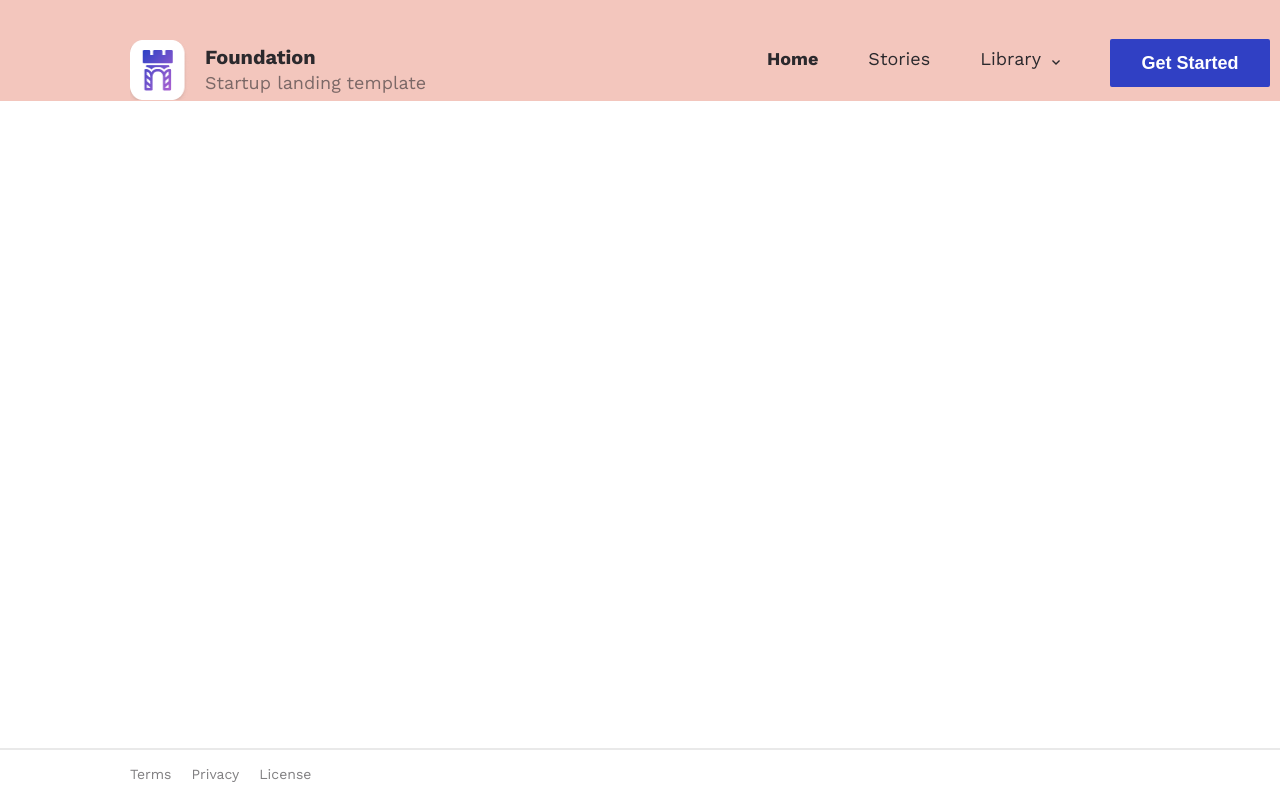
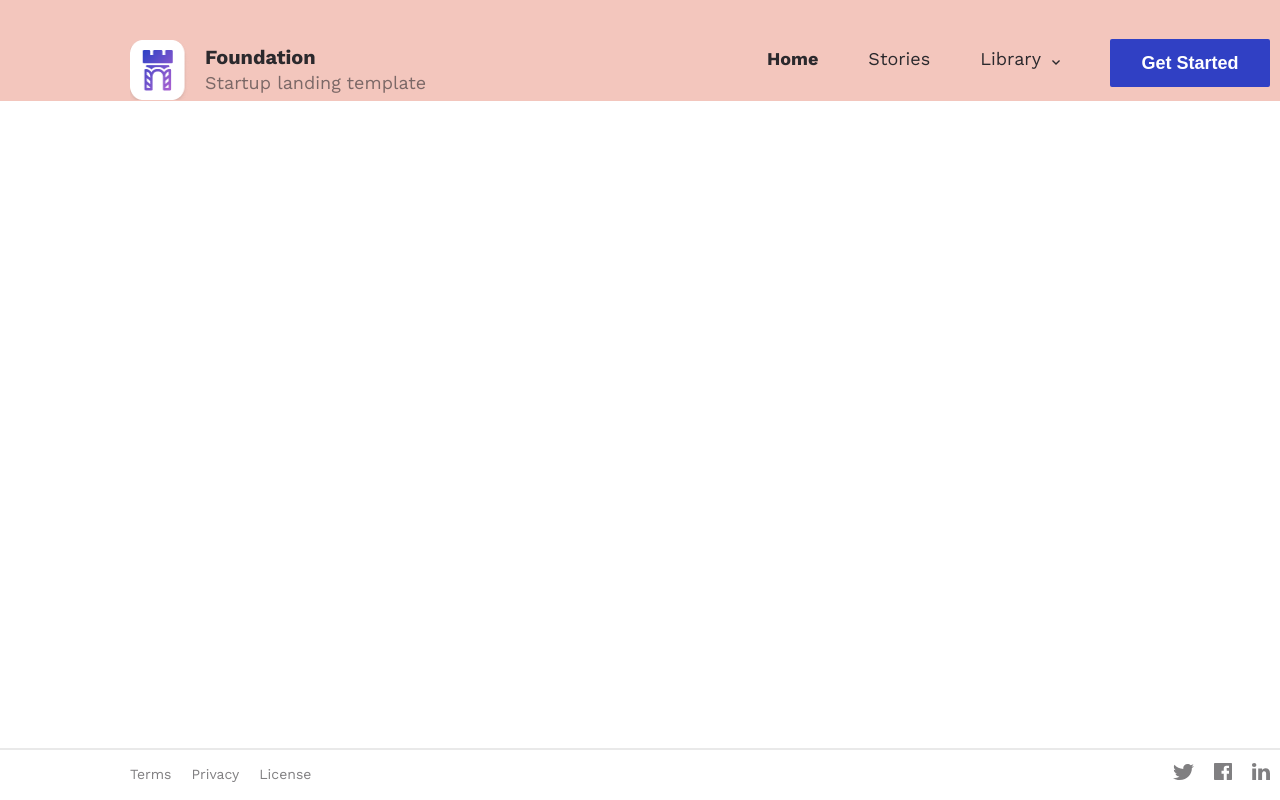
Before and after one commit to BogdanWazer/gromcode-1, a plain HTML site: page index.html in a window 1280 px wide. Shown: the top 800 px of the page. Drawn offline with nearby package versions, Linux system fonts and the light colour scheme.

Commit message:
footer_footer done

```diff
--- a/index.html
+++ b/index.html
@@ -54,12 +54,26 @@
           </ul>
 
           <div class="social-links">
-            <a class="" href="#"></a>
-			<a href="#"></a>
-            <a href="#"></a>
+            <a href="https://twitter.com" target="_blank"
+              ><img
+                src="./img/social-links/icon-twitter.svg"
+                alt="Twitter Icon"
+                class="social-link__icon"
+            /></a>
+
+            <a href="https://facebook.com" target="_blank"
+              ><img
+                src="./img/social-links/icon-fb.svg"
+                alt="Facebook Icon"
+                class="social-link__icon"
+            /></a>
+
+            <a href="https://linkedin.com" target="_blank"
+              ><img src="./img/social-links/icon-link.svg" alt="LinkedIn Icon"
+              class="social-link__icon"</a
+            >
           </div>
         </nav>
-        <div class="social-links"></div>
       </footer>
     </div>
   </body>
--- a/scss/_footer.scss
+++ b/scss/_footer.scss
@@ -12,6 +12,7 @@
   }
 
   &-nav {
+    display: flex;
     width: 1140px;
     margin: auto;
     line-height: 50px;
@@ -33,3 +34,9 @@
     }
   }
 }
+
+.social-links {
+  display: flex;
+  gap: 20px;
+  margin-left: auto;
+}
```
Also changed, not shown: scss/main.css, 1 other file.
